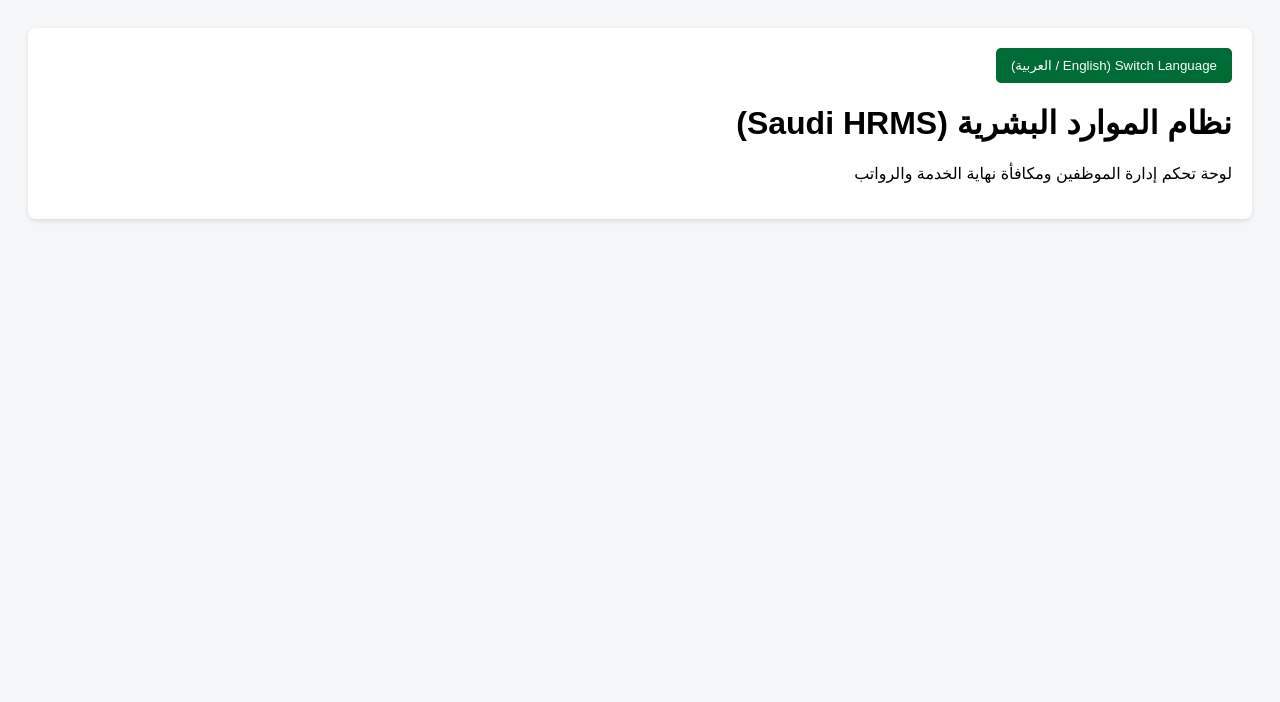
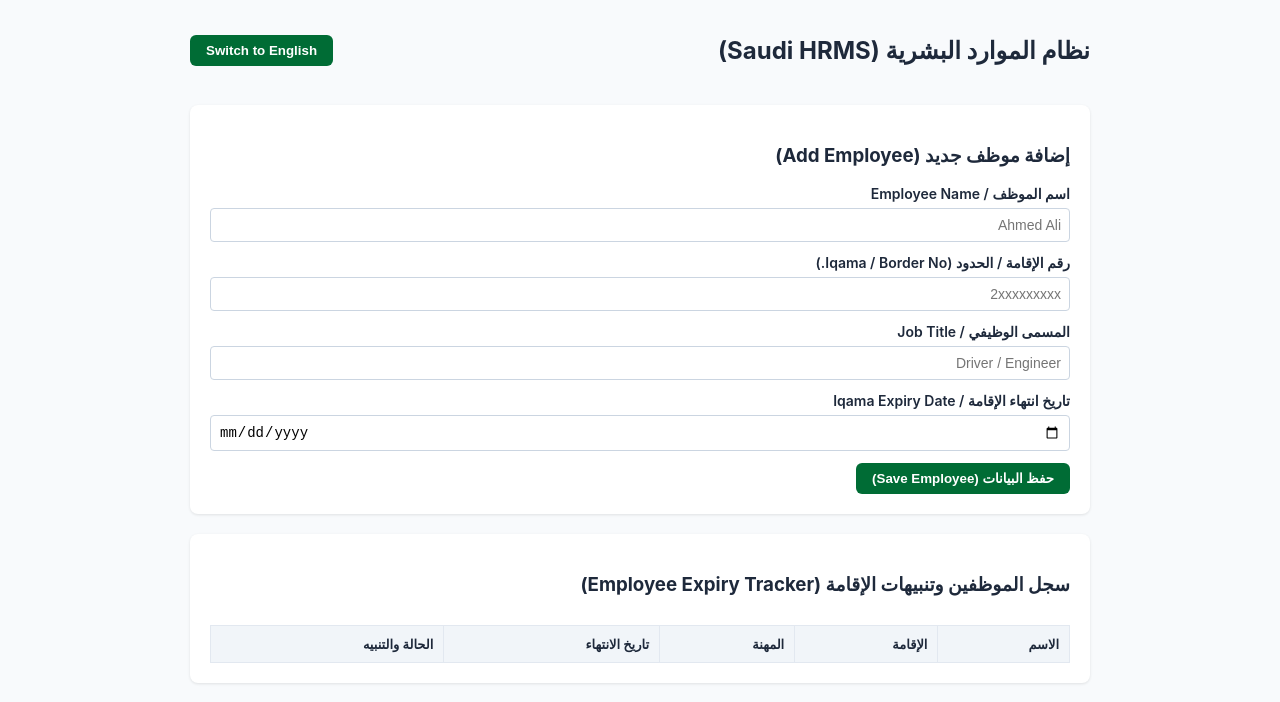
Before and after one commit to ebyb65/Saudi-hrms, a website: page index.html in a window 1280 px wide. Drawn offline with Linux system fonts and the light colour scheme.

Commit message:
Revise index.html for HRMS Dashboard updates
Updated the HTML structure and styles for the HRMS dashboard, including language toggle functionality and employee form enhancements.

```diff
--- a/index.html
+++ b/index.html
@@ -1,38 +1,203 @@
 <!DOCTYPE html>
-<html lang="ar" dir="rtl" id="mainHtml">
+<html lang="ar" dir="rtl" id="hrmsRoot">
 <head>
   <meta charset="UTF-8">
   <meta name="viewport" content="width=device-width, initial-scale=1.0">
-  <title>Saudi HRMS Portal</title>
+  <title>Saudi HRMS Dashboard</title>
   <style>
-    body { font-family: sans-serif; padding: 20px; background: #f4f6f8; }
-    .card { background: white; padding: 20px; border-radius: 8px; box-shadow: 0 2px 5px rgba(0,0,0,0.1); }
-    .btn { background: #006C35; color: white; border: none; padding: 10px 15px; border-radius: 5px; cursor: pointer; }
+    :root {
+      --primary: #006C35;
+      --danger: #d32f2f;
+      --warning: #ed6c02;
+      --bg: #f8fafc;
+      --card: #ffffff;
+      --text: #1e293b;
+    }
+    body {
+      font-family: -apple-system, BlinkMacSystemFont, "Segoe UI", Roboto, sans-serif;
+      background-color: var(--bg);
+      color: var(--text);
+      margin: 0;
+      padding: 16px;
+    }
+    .container { max-width: 900px; margin: 0 auto; }
+    .header {
+      display: flex;
+      justify-content: space-between;
+      align-items: center;
+      margin-bottom: 20px;
+    }
+    .btn {
+      background-color: var(--primary);
+      color: white;
+      border: none;
+      padding: 8px 16px;
+      border-radius: 6px;
+      font-weight: bold;
+      cursor: pointer;
+    }
+    .card {
+      background: var(--card);
+      padding: 20px;
+      border-radius: 8px;
+      box-shadow: 0 1px 3px rgba(0,0,0,0.1);
+      margin-bottom: 20px;
+    }
+    .form-group { margin-bottom: 12px; }
+    label { display: block; margin-bottom: 6px; font-weight: 600; font-size: 14px; }
+    input, select {
+      width: 100%;
+      padding: 8px;
+      border: 1px solid #cbd5e1;
+      border-radius: 4px;
+      box-sizing: border-box;
+      font-size: 14px;
+    }
+    .table-container { overflow-x: auto; }
+    table { width: 100%; border-collapse: collapse; margin-top: 10px; font-size: 13px; }
+    th, td { border: 1px solid #e2e8f0; padding: 10px; text-align: start; }
+    th { background: #f1f5f9; }
+    .badge {
+      padding: 4px 8px;
+      border-radius: 12px;
+      font-size: 11px;
+      font-weight: bold;
+      color: white;
+    }
+    .badge-danger { background-color: var(--danger); }
+    .badge-warning { background-color: var(--warning); }
+    .badge-ok { background-color: var(--primary); }
   </style>
 </head>
 <body>
-  <div class="card">
-    <button class="btn" onclick="toggleLang()">Switch Language (English / العربية)</button>
-    <h1 id="title">نظام الموارد البشرية (Saudi HRMS)</h1>
-    <p id="desc">لوحة تحكم إدارة الموظفين ومكافأة نهاية الخدمة والرواتب</p>
+
+<div class="container">
+  <div class="header">
+    <h2 id="appTitle">نظام الموارد البشرية (Saudi HRMS)</h2>
+    <button class="btn" onclick="toggleLanguage()">Switch to English</button>
   </div>
 
-  <script>
-    function toggleLang() {
-      const html = document.getElementById('mainHtml');
-      const isArabic = html.getAttribute('dir') === 'rtl';
-      if (isArabic) {
-        html.setAttribute('dir', 'ltr');
-        html.setAttribute('lang', 'en');
-        document.getElementById('title').innerText = "Saudi HRMS System";
-        document.getElementById('desc').innerText = "Employee Management, ESB & WPS Payroll Portal";
-      } else {
-        html.setAttribute('dir', 'rtl');
-        html.setAttribute('lang', 'ar');
-        document.getElementById('title').innerText = "نظام الموارد البشرية (Saudi HRMS)";
-        document.getElementById('desc').innerText = "لوحة تحكم إدارة الموظفين ومكافأة نهاية الخدمة والرواتب";
+  <!-- ജീവനക്കാരെ ചേർക്കാനുള്ള ഫോം -->
+  <div class="card">
+    <h3 id="formTitle">إضافة موظف جديد (Add Employee)</h3>
+    <form id="employeeForm" onsubmit="addEmployee(event)">
+      <div class="form-group">
+        <label id="lblEmpName">اسم الموظف / Employee Name</label>
+        <input type="text" id="empName" required placeholder="Ahmed Ali">
+      </div>
+      <div class="form-group">
+        <label id="lblIqama">رقم الإقامة / الحدود (Iqama / Border No.)</label>
+        <input type="number" id="iqamaNo" required placeholder="2xxxxxxxxx">
+      </div>
+      <div class="form-group">
+        <label id="lblRole">المسمى الوظيفي / Job Title</label>
+        <input type="text" id="jobTitle" required placeholder="Driver / Engineer">
+      </div>
+      <div class="form-group">
+        <label id="lblExpiry">تاريخ انتهاء الإقامة / Iqama Expiry Date</label>
+        <input type="date" id="expiryDate" required>
+      </div>
+      <button type="submit" class="btn" id="btnAdd">حفظ البيانات (Save Employee)</button>
+    </form>
+  </div>
+
+  <!-- ജീവനക്കാരുടെ ലിസ്റ്റും അലേർട്ടുകളും -->
+  <div class="card">
+    <h3 id="listTitle">سجل الموظفين وتنبيهات الإقامة (Employee Expiry Tracker)</h3>
+    <div class="table-container">
+      <table>
+        <thead>
+          <tr>
+            <th id="thName">الاسم</th>
+            <th id="thIqama">الإقامة</th>
+            <th id="thRole">المهنة</th>
+            <th id="thExpiry">تاريخ الانتهاء</th>
+            <th id="thStatus">الحالة والتنبيه</th>
+          </tr>
+        </thead>
+        <tbody id="employeeTableBody">
+          <!-- ഡാറ്റ ഇവിടെ ഡൈനാമിക്കായി വരും -->
+        </tbody>
+      </table>
+    </div>
+  </div>
+</div>
+
+<script>
+  let isArabic = true;
+  let employees = JSON.parse(localStorage.getItem('saudi_hrms_employees')) || [];
+
+  function toggleLanguage() {
+    isArabic = !isArabic;
+    const root = document.getElementById('hrmsRoot');
+    root.setAttribute('dir', isArabic ? 'rtl' : 'ltr');
+    root.setAttribute('lang', isArabic ? 'ar' : 'en');
+
+    document.getElementById('appTitle').innerText = isArabic ? "نظام الموارد البشرية (Saudi HRMS)" : "Saudi HRMS Portal";
+    document.querySelector('.header .btn').innerText = isArabic ? "Switch to English" : "التحويل للعربية";
+    document.getElementById('formTitle').innerText = isArabic ? "إضافة موظف جديد" : "Add New Employee";
+    document.getElementById('btnAdd').innerText = isArabic ? "حفظ البيانات" : "Save Employee";
+    document.getElementById('listTitle').innerText = isArabic ? "سجل الموظفين وتنبيهات الإقامة" : "Workforce & Iqama Status";
+
+    document.getElementById('thName').innerText = isArabic ? "الاسم" : "Name";
+    document.getElementById('thIqama').innerText = isArabic ? "الإقامة" : "Iqama No";
+    document.getElementById('thRole').innerText = isArabic ? "المهنة" : "Designation";
+    document.getElementById('thExpiry').innerText = isArabic ? "تاريخ الانتهاء" : "Expiry Date";
+    document.getElementById('thStatus').innerText = isArabic ? "الحالة والتنبيه" : "Status Alert";
+
+    renderEmployees();
+  }
+
+  function addEmployee(e) {
+    e.preventDefault();
+    const name = document.getElementById('empName').value;
+    const iqama = document.getElementById('iqamaNo').value;
+    const role = document.getElementById('jobTitle').value;
+    const expiry = document.getElementById('expiryDate').value;
+
+    employees.push({ name, iqama, role, expiry });
+    localStorage.setItem('saudi_hrms_employees', JSON.stringify(employees));
+    document.getElementById('employeeForm').reset();
+    renderEmployees();
+  }
+
+  function renderEmployees() {
+    const tbody = document.getElementById('employeeTableBody');
+    tbody.innerHTML = '';
+
+    const today = new Date();
+
+    employees.forEach(emp => {
+      const expDate = new Date(emp.expiry);
+      const diffTime = expDate - today;
+      const diffDays = Math.ceil(diffTime / (1000 * 60 * 60 * 24));
+
+      let badgeClass = "badge-ok";
+      let statusText = isArabic ? `متبقي ${diffDays} يوم` : `${diffDays} Days Left`;
+
+      if (diffDays <= 30 && diffDays > 0) {
+        badgeClass = "badge-warning";
+        statusText = isArabic ? `تجديد عاجل (${diffDays} يوم)` : `Action Required (${diffDays}d)`;
+      } else if (diffDays <= 0) {
+        badgeClass = "badge-danger";
+        statusText = isArabic ? "منتهية الصلاحية!" : "Expired!";
       }
-    }
-  </script>
+
+      const tr = document.createElement('tr');
+      tr.innerHTML = `
+        <td><strong>${emp.name}</strong></td>
+        <td>${emp.iqama}</td>
+        <td>${emp.role}</td>
+        <td>${emp.expiry}</td>
+        <td><span class="badge ${badgeClass}">${statusText}</span></td>
+      `;
+      tbody.appendChild(tr);
+    });
+  }
+
+  // ആദ്യ ലോഡിൽ എക്സിക്യൂട്ട് ചെയ്യാൻ
+  renderEmployees();
+</script>
+
 </body>
 </html>
```
